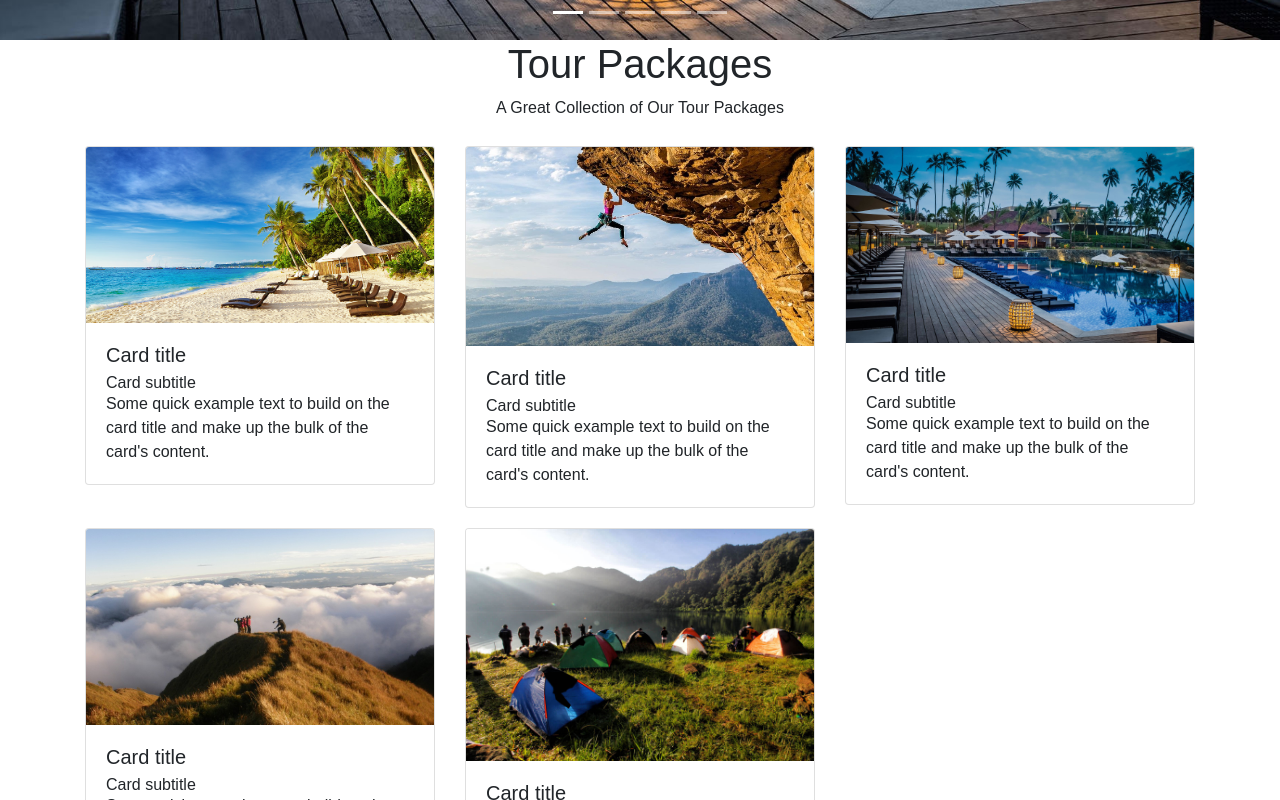
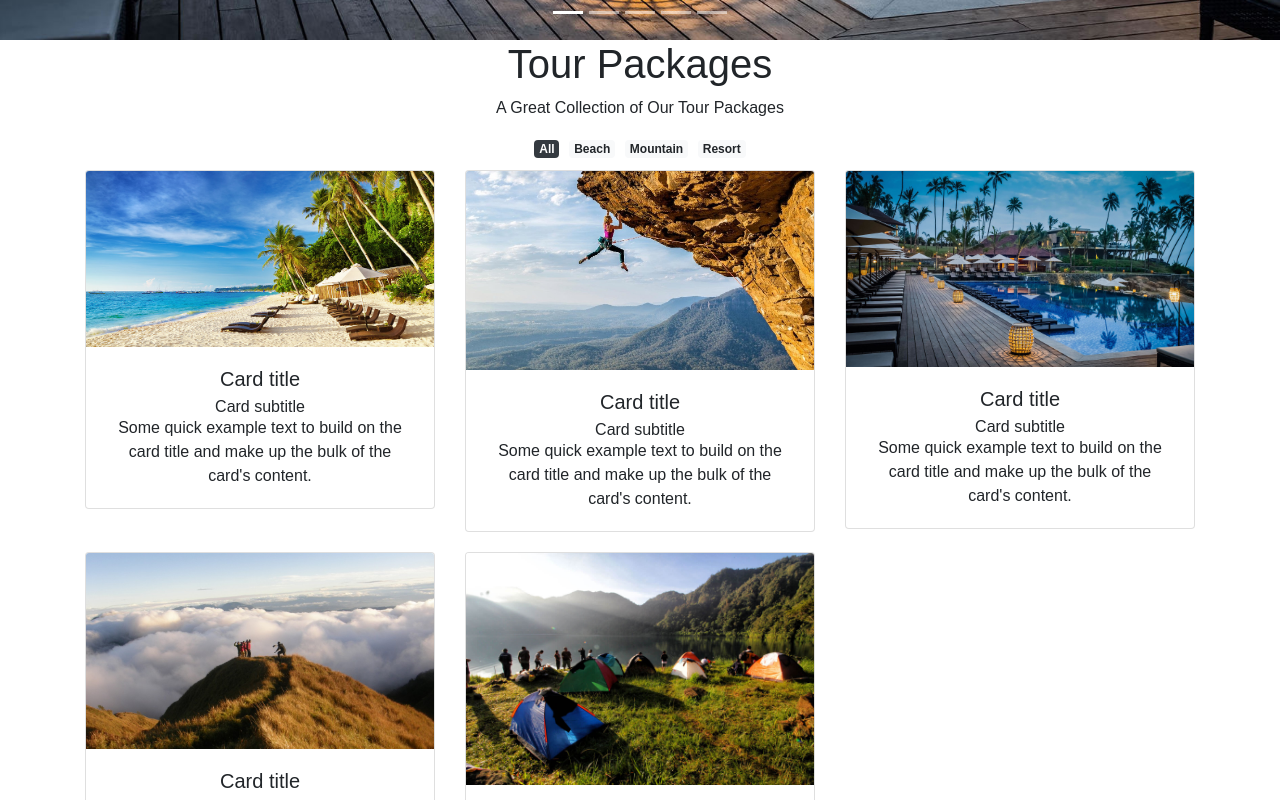
Before and after one commit to markdino/tourism-site, a React (Create React App) app: page / in a window 1280 px wide. Shown: the part 1560-2360 px from the top of the page. Built offline with nearby package versions, Linux system fonts and the light colour scheme; the HTML template or start-up script is replaced by a standard one.

Commit message:
Add link badge

```diff
--- a/src/App.css
+++ b/src/App.css
@@ -70,3 +70,7 @@
 .card {
   margin: 10px 0px;
 }
+
+.packageBody .badge {
+  margin: 0px 5px;
+}
--- a/src/components/Package.js
+++ b/src/components/Package.js
@@ -8,7 +8,8 @@ import {
   CardBody,
   CardTitle,
   CardSubtitle,
-  CardText
+  CardText,
+  Badge
 } from "reactstrap";
 import "../App.css";
 import beach from "../img/beach.jpg";
@@ -26,7 +27,19 @@ class Package extends React.Component {
             <h1>Tour Packages</h1>
             <p>A Great Collection of Our Tour Packages</p>
           </header>
-          <section>
+          <section className="packageBody text-center">
+            <Badge href="#" color="dark">
+              All
+            </Badge>
+            <Badge href="#" color="light">
+              Beach
+            </Badge>
+            <Badge href="#" color="light">
+              Mountain
+            </Badge>
+            <Badge href="#" color="light">
+              Resort
+            </Badge>
             <Row>
               <Col sm="4">
                 <Card>
```
